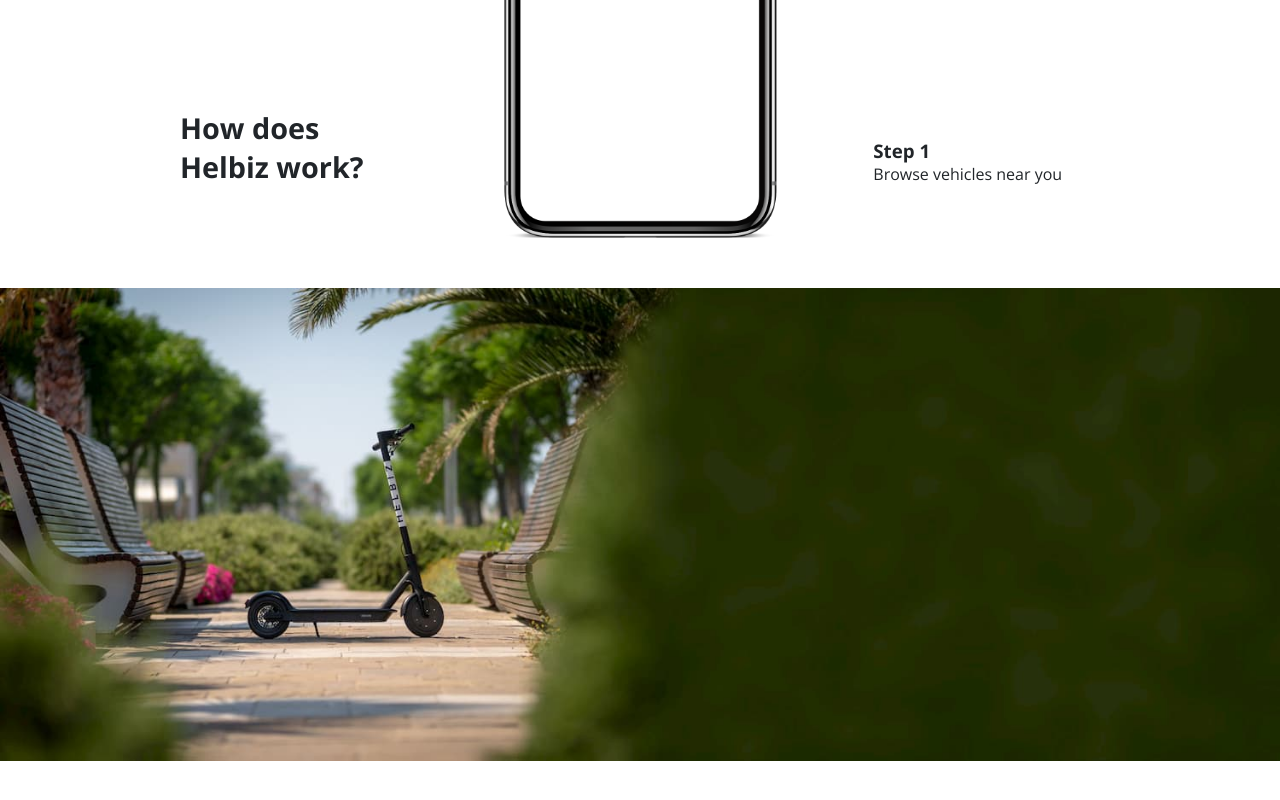
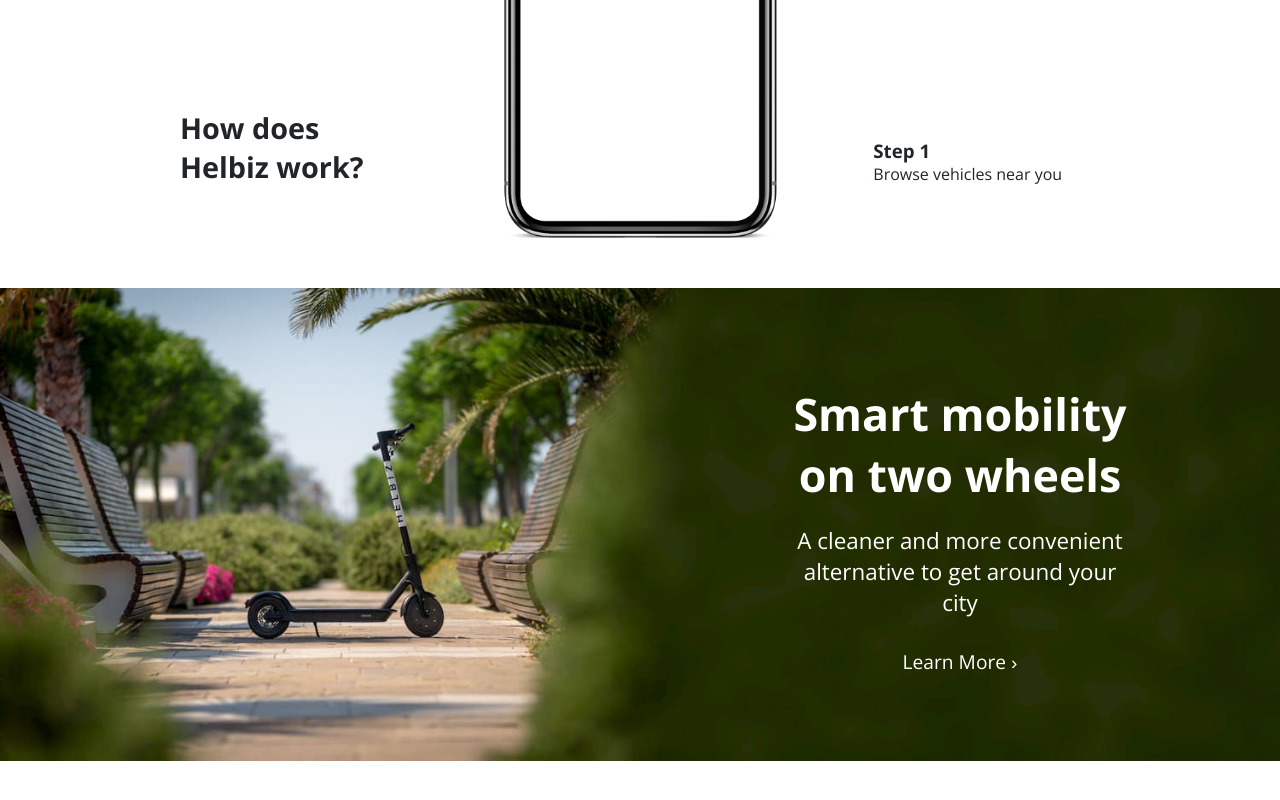
Before and after one commit to cristark/html-css-helbiz, a plain HTML site: page index.html in a window 1280 px wide. Shown: the part 1764-2564 px from the top of the page. Drawn offline with nearby package versions, Linux system fonts and the light colour scheme.

Commit message:
third section main

```diff
--- a/css/style.css
+++ b/css/style.css
@@ -6,7 +6,7 @@ body {
 }
 
 .container {
-  max-width: 1300px;
+  max-width: 1350px;
   margin: 0 auto;
 }
 
@@ -170,5 +170,32 @@ h2 {
   background-image: url(../img/scooter.f0a0397.jpg);
   background-repeat: no-repeat;
   background-size: contain;
-  height: 700px;
+  height: 540px;
+  color: white;
+  position: relative;
 }
+
+.mobility .row [class*="col-"] {
+  padding: 0 150px;
+  position: absolute;
+  top: 50%;
+  transform: translateY(-60%);
+}
+
+.mobility .row [class*="col-"] h2 {
+  font-size: 2.8em;
+}
+
+.mobility .row [class*="col-"] p {
+  font-size: 1.4em;
+  padding-bottom: 30px;
+}
+
+.mobility .row [class*="col-"] a {
+  font-size: 1.2em;
+  color: white;
+}
+
+.mobility .row [class*="col-"] a:hover {
+  text-decoration: underline;
+}
--- a/index.html
+++ b/index.html
@@ -125,9 +125,11 @@
 
         <!-- Terza Sezione - Mobility -->
         <section class="mobility container clearfix">
-            <div class="col-lg-12 clearfix">
-                <div class="col-lg-6 col-lg-offset-6">
-
+            <div class="row col-lg-12 clearfix">
+                <div class="col-lg-6 col-lg-offset-6 txt-cen">
+                    <h2 class="pb-20">Smart mobility on two wheels</h2>
+                    <p>A cleaner and more convenient alternative to get around your city</p>
+                    <a href="#">Learn More &rsaquo;</a>
                 </div>
             </div>
         </section>
```
